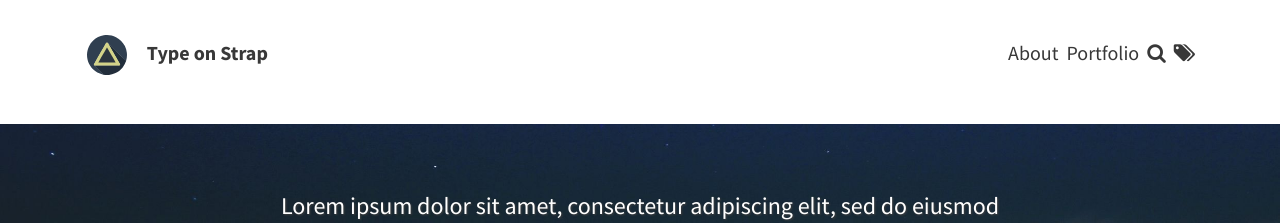
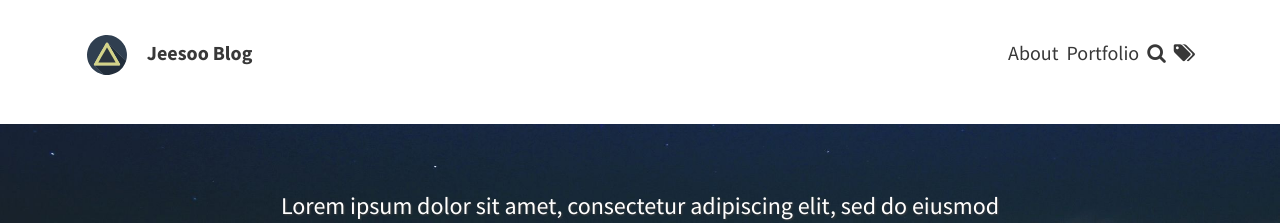
Before and after one commit to kuongee/Gitbook-Resource, a Jekyll site: the page built from index.html, in a window 1280 px wide. Shown: the top 223 px of the page. Built offline with Jekyll 4.4.1, drawn with Linux system fonts in a browser that asks for light colours; the list of posts is cut into pages by our own code.

Commit message:
my first blog

```diff
--- a/_config.yml
+++ b/_config.yml
@@ -1,11 +1,11 @@
 # SITE CONFIGURATION
-baseurl: "/Type-on-Strap"
-url: "https://sylhare.github.io"
+baseurl: ""
+url: "https://kuongee.github.io"
 
 # THEME-SPECIFIC CONFIGURATION
 theme_settings:
   # Meta
-  title: Type on Strap
+  title: Jeesoo Blog
   avatar: assets/img/triangle.svg
   favicon: assets/favicon.ico
   gravatar: # Email MD5 hash
```
